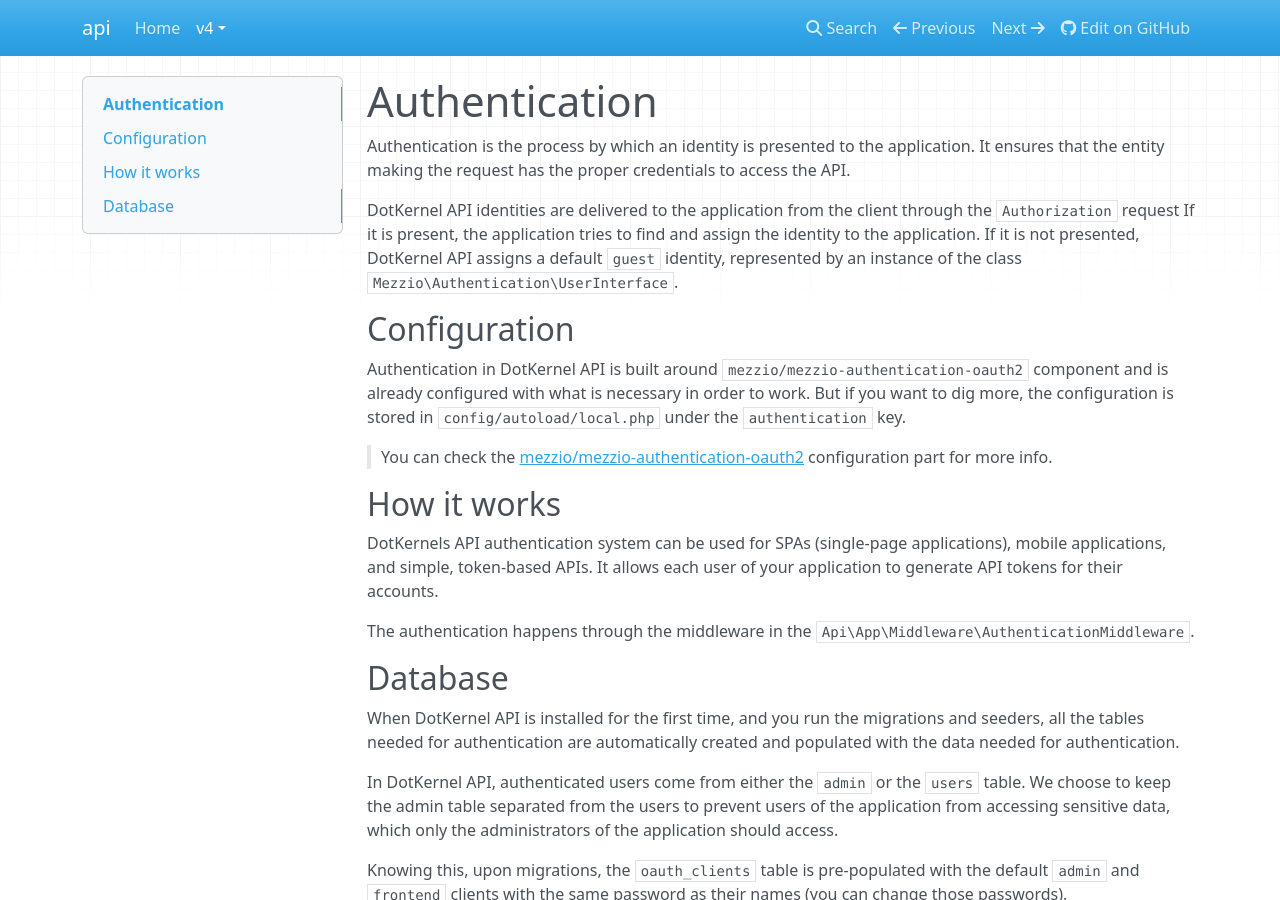
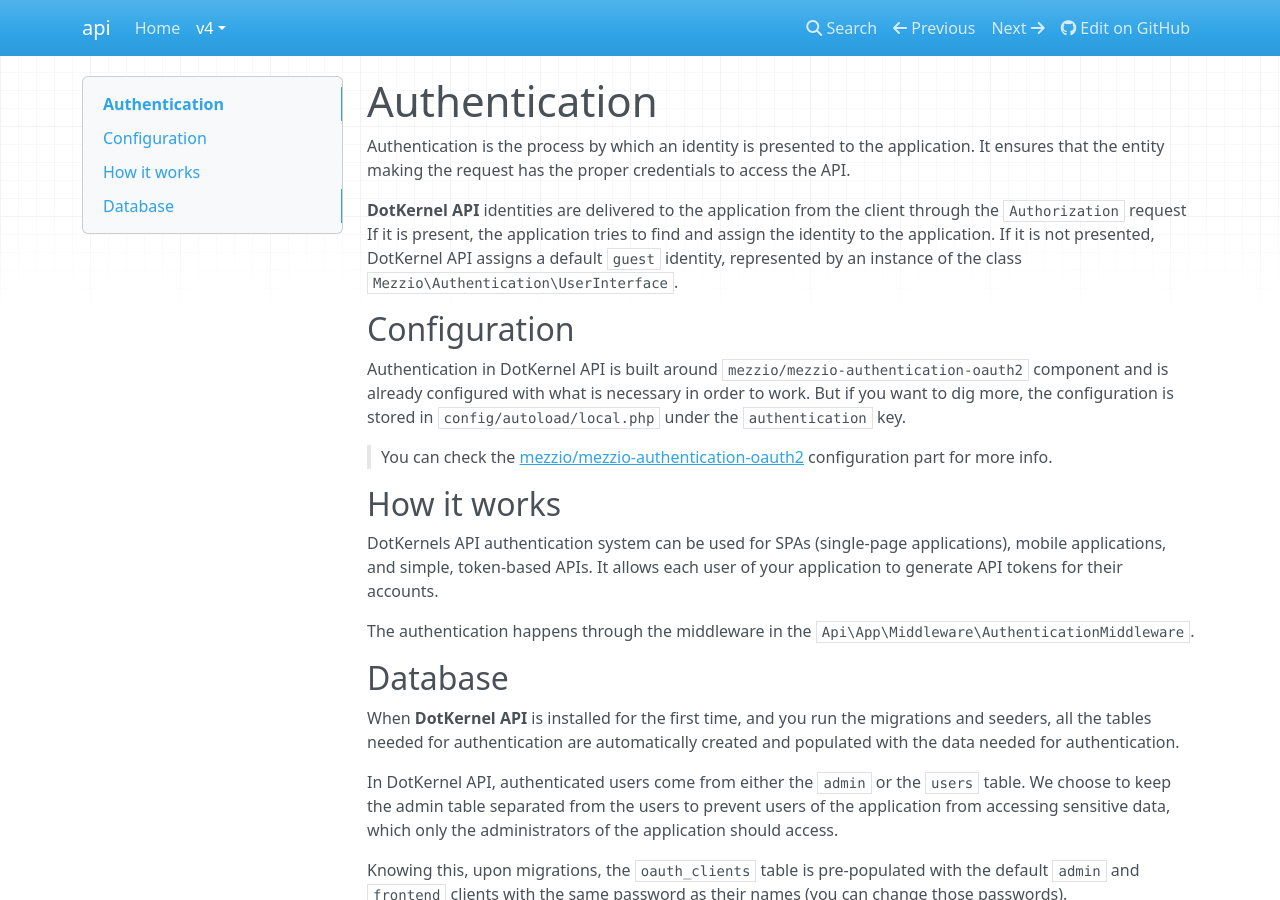
Before and after one commit to dotkernel/api-documentation, an MkDocs documentation site: the page built from docs/book/v4/core-features/authentication.md, in a window 1280 px wide and 900 px high. Built offline with MkDocs 1.6.1, drawn with Linux system fonts in a browser that asks for light colours; nearby versions of some CDN libraries.

```diff
--- a/docs/book/v4/core-features/authentication.md
+++ b/docs/book/v4/core-features/authentication.md
@@ -3,18 +3,19 @@
 Authentication is the process by which an identity is presented to the application. It ensures that the entity
 making the request has the proper credentials to access the API.
 
-DotKernel API identities are delivered to the application from the client through the `Authorization` request
+**DotKernel API** identities are delivered to the application from the client through the `Authorization` request
 If it is present, the application tries to find and assign the identity to the application. If it is not presented,
 DotKernel API assigns a default `guest` identity, represented by an instance of the class
 `Mezzio\Authentication\UserInterface`.
 
 ## Configuration
 
-Authentication in DotKernel API is built around `mezzio/mezzio-authentication-oauth2` component and is already configured
-with what is necessary in order to work. But if you want to dig more, the configuration is stored in
+Authentication in DotKernel API is built around `mezzio/mezzio-authentication-oauth2` component and is already
+configured with what is necessary in order to work. But if you want to dig more, the configuration is stored in
 `config/autoload/local.php` under the `authentication` key.
 
-> You can check the [mezzio/mezzio-authentication-oauth2](https://docs.mezzio.dev/mezzio-authentication-oauth2/v1/intro/#configuration)
+> You can check the
+> [mezzio/mezzio-authentication-oauth2](https://docs.mezzio.dev/mezzio-authentication-oauth2/v1/intro/#configuration)
 > configuration part for more info.
 
 ## How it works
@@ -26,15 +27,15 @@ The authentication happens through the middleware in the `Api\App\Middleware\Aut
 
 ## Database
 
-When DotKernel API is installed for the first time, and you run the migrations and seeders, all the tables
+When **DotKernel API** is installed for the first time, and you run the migrations and seeders, all the tables
 needed for authentication are automatically created and populated with the data needed for authentication.
 
 In DotKernel API, authenticated users come from either the `admin` or the `users` table. We choose to keep the admin
-table separated from the users to prevent users of the application from accessing sensitive data, which only the administrators
-of the application should access.
+table separated from the users to prevent users of the application from accessing sensitive data, which only the
+administrators of the application should access.
 
-Knowing this, upon migrations, the `oauth_clients` table is pre-populated with the default `admin` and `frontend` clients with
-the same password as their names (you can change those passwords).
+Knowing this, upon migrations, the `oauth_clients` table is pre-populated with the default `admin` and `frontend`
+clients with the same password as their names (you can change those passwords).
 
 As you guessed each client serves to authenticate `admin` or `users`.
 
@@ -42,8 +43,8 @@ Another table that is pre-populated is the `oauth_scopes` table, with the `api`
 
 ### Issuing API Tokens
 
-Token generation in DotKernel API is done using the `password` `grand_type` scenario, which in this case allows authentication
-to an API using the user's credentials (generally a username and password).
+Token generation in DotKernel API is done using the `password` `grand_type` scenario, which in this case allows
+authentication to an API using the user's credentials (generally a username and password).
 
 The client sends a POST request to the `/security/generate-token` with the following parameters:
 
@@ -90,7 +91,8 @@ Authorization: Bearer eyJ0eXAiOiJKV1QiLCJhbGciOiJSUzI1NiJ9...
 
 ### Refreshing tokens
 
-DotKernel API provides the ability to refresh the access token, by generating a new one using the expired access token's `refresh_token`.
+DotKernel API provides the ability to refresh the access token, by generating a new one using the expired access
+token's `refresh_token`.
 
 The clients need to send a `POST` request to the `/security/refresh-token` with the following request
 
--- a/mkdocs.yml
+++ b/mkdocs.yml
@@ -25,9 +25,9 @@ nav:
           - "Default Library Flow": v4/flow/default-library-flow.md
           - "Library Flow for Email": v4/flow/library-flow-for-email.md
       - Core Features:
-          - "Content Validation": v4/core-features/content-validation.md
           - "Authentication": v4/core-features/authentication.md
           - "Authorization": v4/core-features/authorization.md
+          - "Content Validation": v4/core-features/content-validation.md
           - "Exceptions": v4/core-features/exceptions.md
           - "CORS": v4/core-features/cors.md
       - Tutorials:
```
Also changed, not shown: docs/book/v4/core-features/authorization.md (+7 -4 lines), docs/book/v4/core-features/cors.md (+1 -1 lines), 1 other file.
